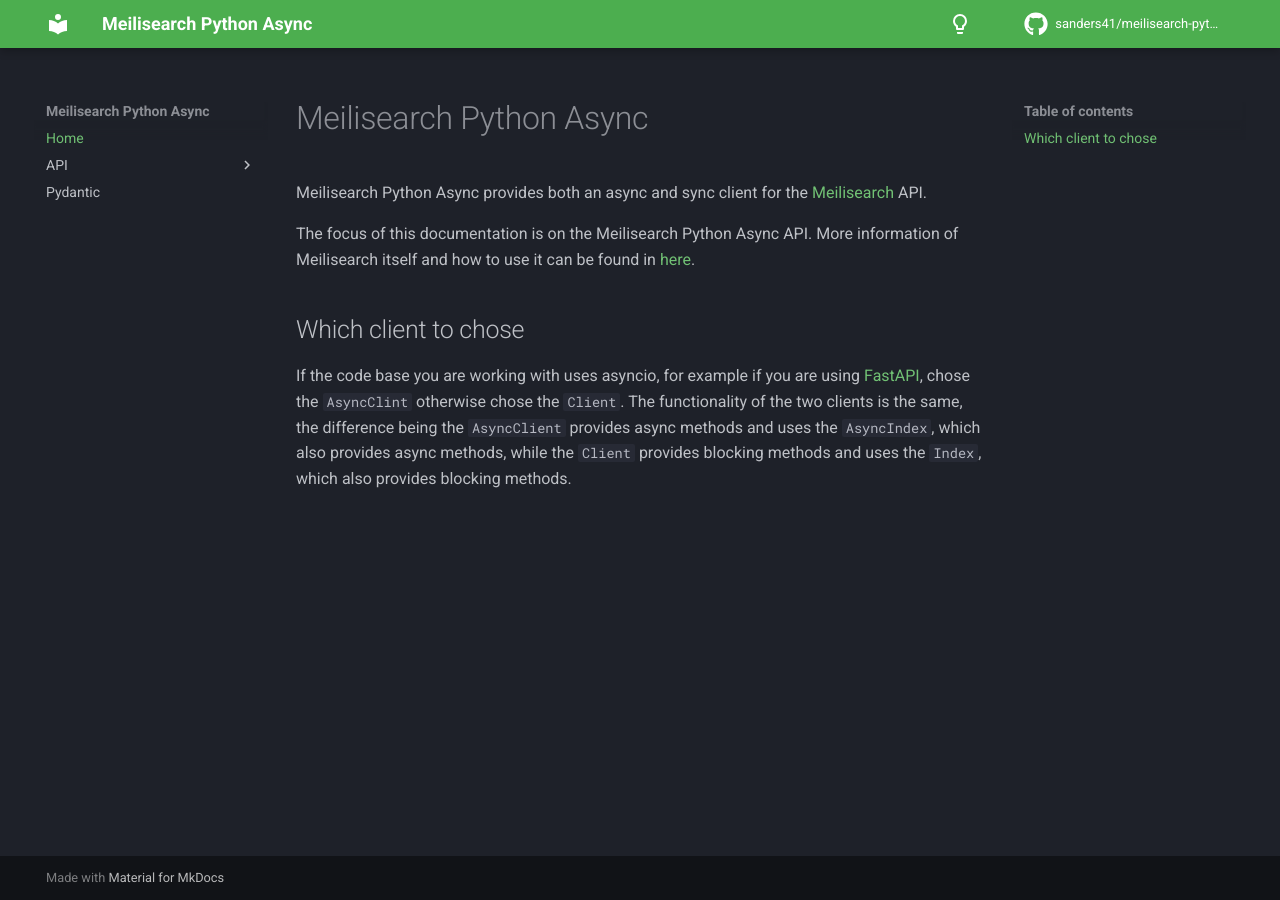
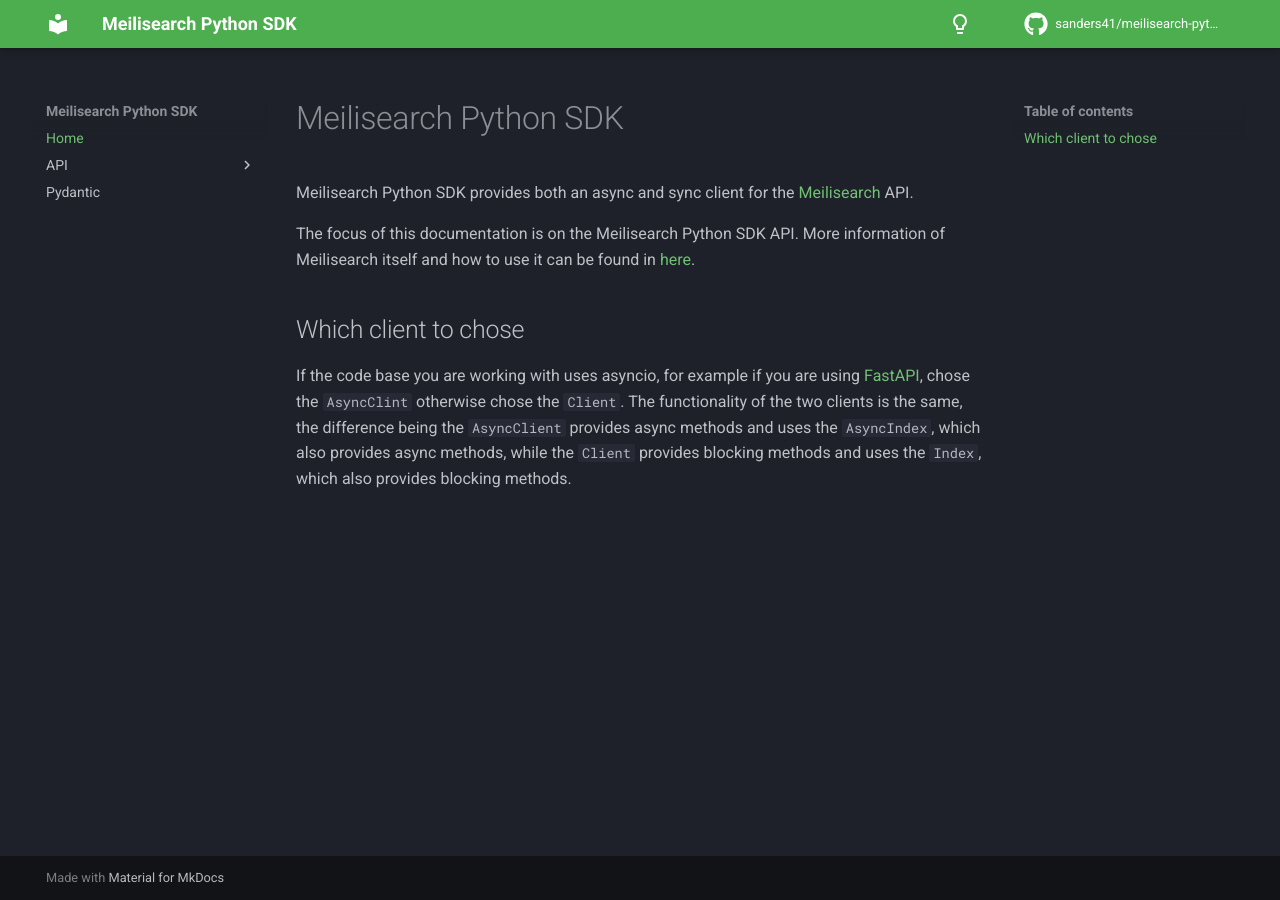
Before and after one commit to sanders41/meilisearch-python-sdk, an MkDocs documentation site: the page built from docs/index.md, in a window 1280 px wide. Built offline with MkDocs 1.6.1 and Material for MkDocs 9.7.7, drawn with Linux system fonts in a browser that asks for light colours; comment, search, counter and statistics services are not loaded.

Commit message:
Fix docs references to SDK

```diff
--- a/docs/index.md
+++ b/docs/index.md
@@ -1,9 +1,9 @@
-# Meilisearch Python Async
+# Meilisearch Python SDK
 
-Meilisearch Python Async provides both an async and sync client for the
+Meilisearch Python SDK provides both an async and sync client for the
 [Meilisearch](https://github.com/meilisearch/meilisearch) API.
 
-The focus of this documentation is on the Meilisearch Python Async API. More information of
+The focus of this documentation is on the Meilisearch Python SDK API. More information of
 Meilisearch itself and how to use it can be found in [here](https://www.meilisearch.com/docs).
 
 ## Which client to chose
--- a/mkdocs.yaml
+++ b/mkdocs.yaml
@@ -1,4 +1,4 @@
-site_name: Meilisearch Python Async
+site_name: Meilisearch Python SDK
 site_description: A Python async client for the Meilisearch API
 site_url: https://meilisearch-python-sdk.paulsanders.dev
 
```
